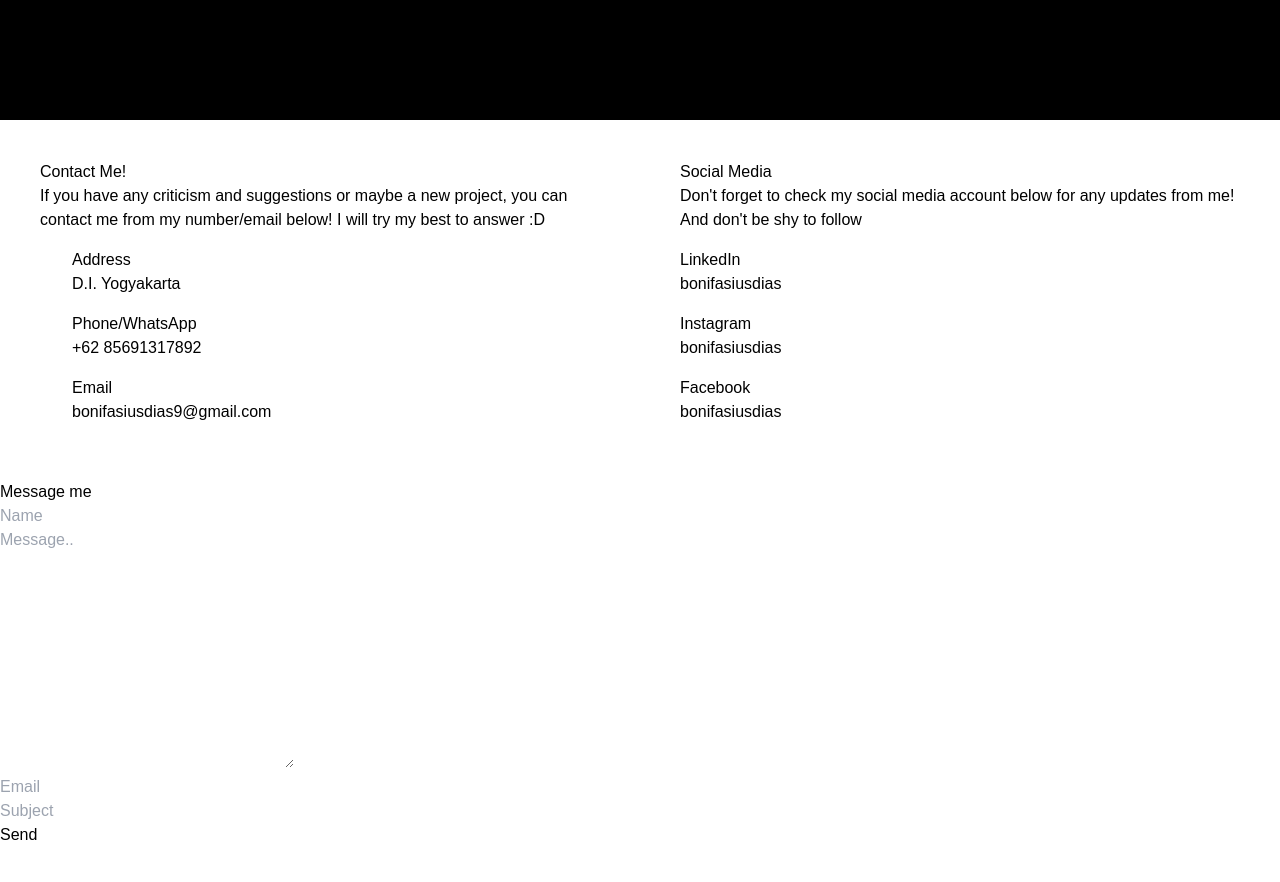
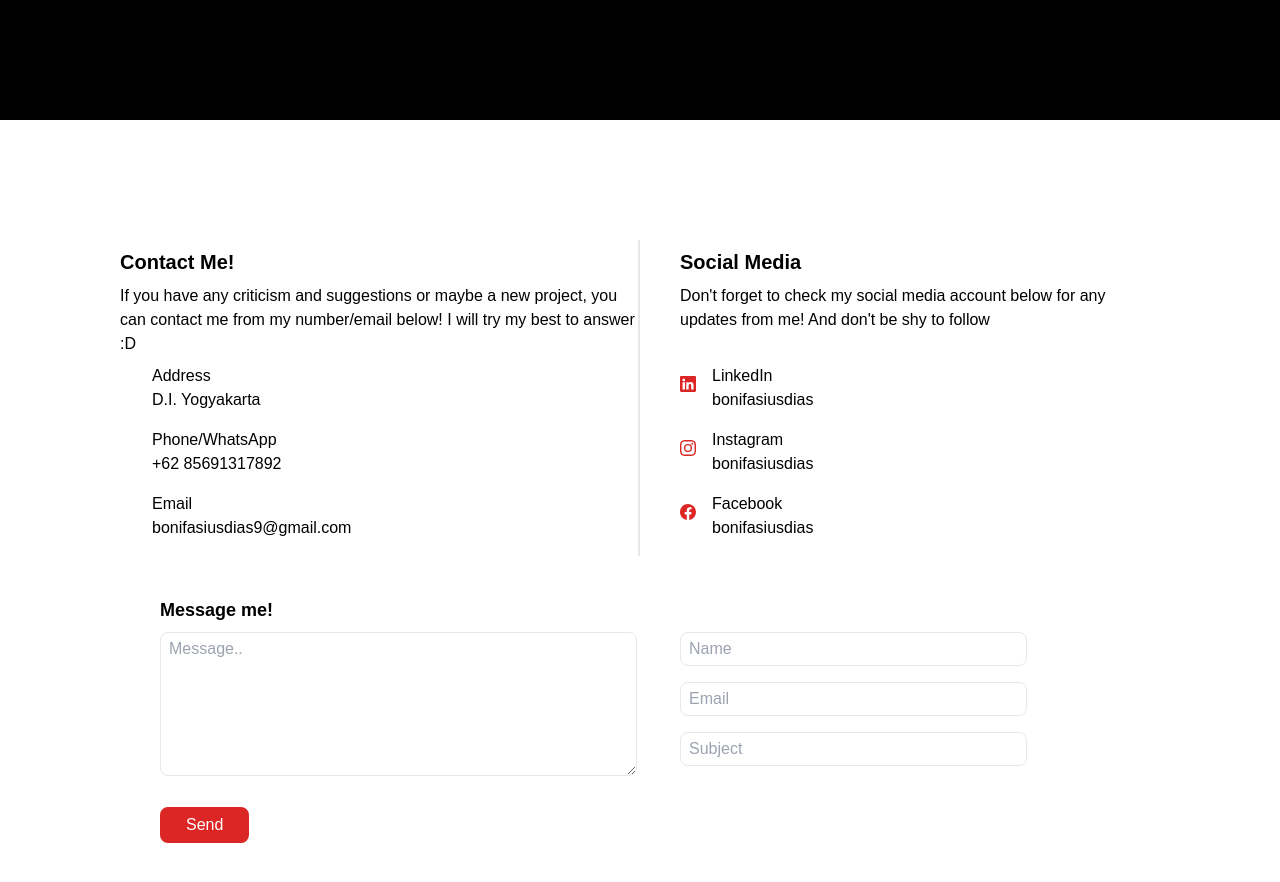
Before and after one commit to BonifasiusDias/PortfolioWebsiteReact, a React (Create React App) app: page / in a window 1280 px wide. Shown: the part 2280-3162 px from the top of the page. Built offline with nearby package versions, Linux system fonts and the light colour scheme; some icons are missing.

Commit message:
Finishing contact with styling

```diff
--- a/src/Components/Section/Contact.jsx
+++ b/src/Components/Section/Contact.jsx
@@ -1,13 +1,14 @@
 import React from "react";
 import { LocationMarker, Phone, Mail } from "react-hero-icon/solid";
-import { FontAwesomeIcon } from "@fortawesome/react-fontawesome";
+import { BsFacebook, BsLinkedin, BsInstagram } from "react-icons/bs";
+
 const Contact = () => {
   return (
-    <div className="font-nunito h-screen">
+    <div className="font-nunito h-screen m-20">
       <div className="grid grid-cols-2">
-        <div className="m-10">
-          <div>Contact Me!</div>
-          <p>
+        <div className="my-10 ml-10 border-r-2">
+          <div className="text-xl font-semibold my-2">Contact Me!</div>
+          <p className="h-16">
             If you have any criticism and suggestions or maybe a new project,
             you can contact me from my number/email below! I will try my best to
             answer :D{" "}
@@ -43,41 +44,44 @@ const Contact = () => {
           </div>
         </div>
         <div className="m-10">
-          <div>Social Media</div>
-          <p>
+          <div className="text-xl font-semibold my-2">Social Media</div>
+          <p className="h-16">
             Don't forget to check my social media account below for any updates
             from me! And don't be shy to follow
           </p>
           <div>
             <div className="flex my-4">
-              <a href="https://www.linkedin.com/in/bonifasiusdias/">
-                <FontAwesomeIcon icon={["fab", "apple"]} />
+              <a
+                class="text-red-600"
+                href="https://www.linkedin.com/in/bonifasiusdias/"
+              >
+                <BsLinkedin className="h-10" />
               </a>
-              <div>
+              <div className="ml-4 flex flex-col">
                 <div>LinkedIn</div>
                 <div>bonifasiusdias</div>
               </div>
             </div>
             <div className="flex my-4">
               <a
+                class="text-red-600"
                 href="https://www.instagram.com/bonifasiusdias/"
-                class="fab fa-instagram"
               >
-                <FontAwesomeIcon icon={["fab", "apple"]} />
+                <BsInstagram className="h-10" />
               </a>
-              <div>
+              <div className="ml-4 flex flex-col">
                 <div>Instagram</div>
                 <div>bonifasiusdias</div>
               </div>
             </div>
             <div className="flex my-4">
               <a
+                class="text-red-600"
                 href="https://www.facebook.com/bonifasius.dias/"
-                class="fab fa-facebook-f"
               >
-                <FontAwesomeIcon icon={["fab", "apple"]} />
+                <BsFacebook className="h-10" />
               </a>
-              <div>
+              <div className="ml-4 flex flex-col">
                 <div>Facebook</div>
                 <div>bonifasiusdias</div>
               </div>
@@ -85,12 +89,23 @@ const Contact = () => {
           </div>
         </div>
       </div>
-      <div class="bawah">
-        <div class="text">Message me</div>
-        <form action="" method="POST">
-          <div class="fields">
-            <div class="field name">
+      <div class="ml-20">
+        <div class="text-lg font-bold">Message me!</div>
+        <form className="flex mb-4" action="" method="POST">
+          <div class="w-1/2 my-2">
+            <textarea
+              className="w-11/12 border rounded-lg py-1 px-2 h-36 "
+              placeholder="Message.."
+              id="message"
+              name="message"
+              required
+            ></textarea>
+          </div>
+          <div className="w-2/6">
+            <div>
+              <div>
                 <input
+                  className="w-full my-2 py-1 px-2 border rounded-lg "
                   type="text"
                   placeholder="Name"
                   id="name"
@@ -98,19 +113,10 @@ const Contact = () => {
                   required
                 />
               </div>
-            <div class="field textarea">
-              <textarea
-                cols="30"
-                rows="10"
-                placeholder="Message.."
-                id="message"
-                name="message"
-                required
-              ></textarea>
             </div>
-          </div>
-          <div class="field email">
+            <div class="">
               <input
+                className="w-full my-2  py-1 px-2 border rounded-lg "
                 type="email"
                 placeholder="Email"
                 id="email"
@@ -118,8 +124,9 @@ const Contact = () => {
                 required
               />
             </div>
-          <div class="field subject">
+            <div class="">
               <input
+                className="w-full my-2  py-1 px-2 border rounded-lg "
                 type="text"
                 placeholder="Subject"
                 id="subject"
@@ -127,10 +134,16 @@ const Contact = () => {
                 required
               />
             </div>
-          <div class="button-area">
-            <button type="submit">Send</button>
           </div>
         </form>
+        <div>
+          <button
+            className="bg-red-600 text-white py-1 px-6 rounded-lg hover:text-red-600 border-2 border-red-600 hover:bg-white"
+            type="submit"
+          >
+            Send
+          </button>
+        </div>
       </div>
     </div>
   );
```
Lines whose indentation alone changed are shown as unchanged.
